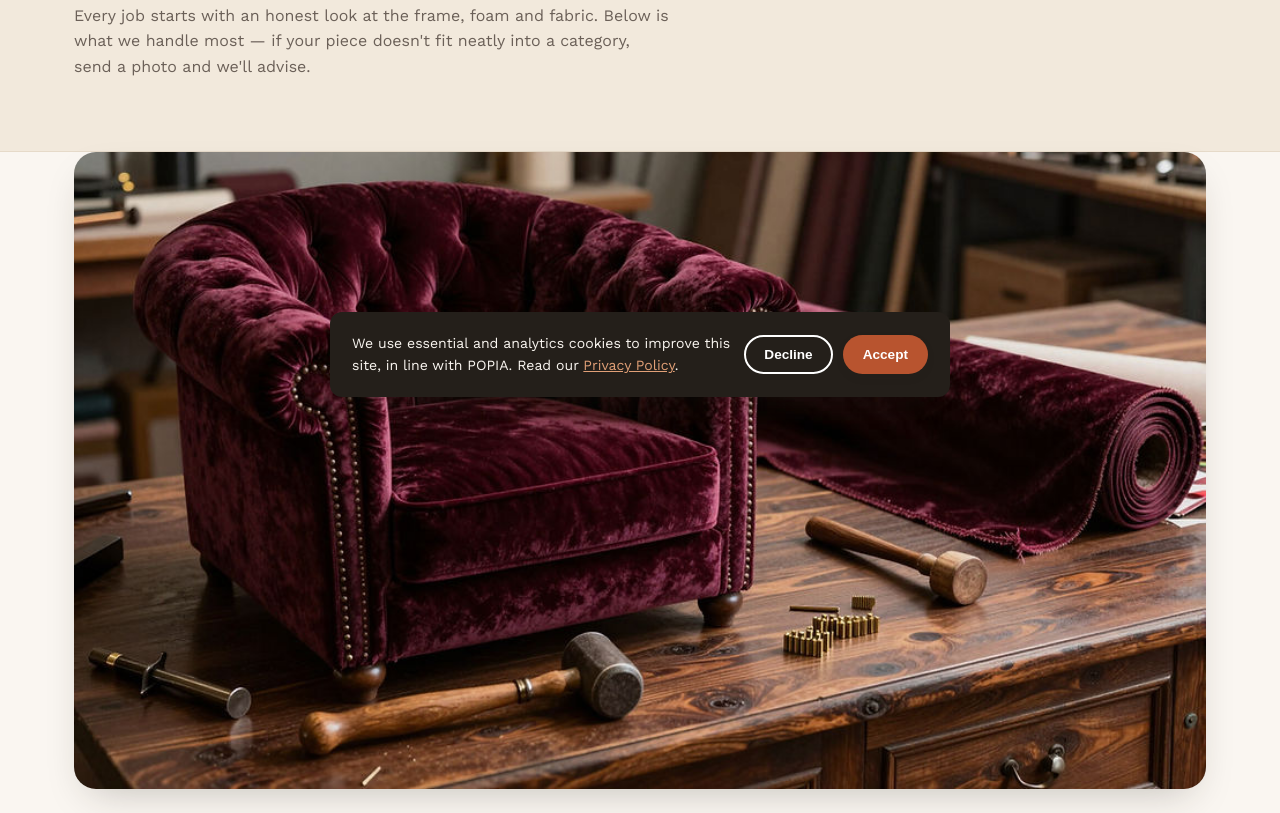
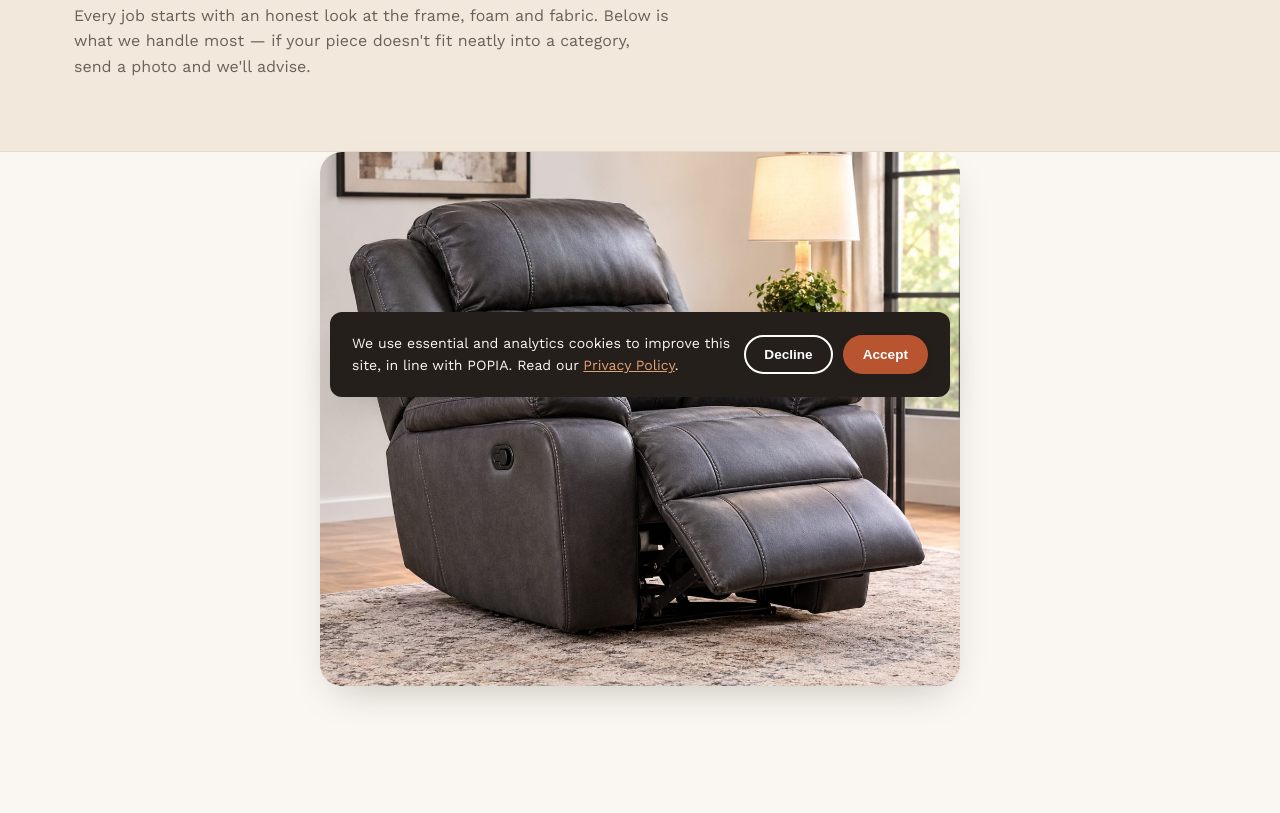
Before and after one commit to ashley865/cutcore, a plain HTML site: page services.html in a window 1280 px wide. Shown: the part 387-1200 px from the top of the page. Drawn offline with nearby package versions, Linux system fonts and the light colour scheme.

Commit message:
Replace services page banner with recliner photo
Co-Authored-By: Claude Sonnet 5.5 <noreply@anthropic.com>

```diff
--- a/css/style.css
+++ b/css/style.css
@@ -643,6 +643,15 @@ p { margin: 0 0 1em; }
   .figure-banner { aspect-ratio: 4 / 3; }
 }
 
+.figure-banner-tall {
+  aspect-ratio: 6 / 5;
+  max-width: 640px;
+  margin-inline: auto;
+}
+@media (max-width: 620px) {
+  .figure-banner-tall { aspect-ratio: 6 / 5; }
+}
+
 /* Inline photo used within a text/image split section */
 .figure-inline {
   margin: 0;
--- a/services.html
+++ b/services.html
@@ -94,8 +94,8 @@
 
   <section class="section" style="padding-top:0;">
     <div class="container">
-      <figure class="figure-banner">
-        <img src="assets/craft-workbench.jpg" alt="Velvet armchair on a workbench with an upholsterer's mallet, tacks and a fabric roll" width="980" height="551" loading="lazy">
+      <figure class="figure-banner figure-banner-tall">
+        <img src="assets/services-recliner-banner.jpg" alt="Charcoal leather recliner chair with the footrest extended in a living room" width="1200" height="1000" loading="lazy">
       </figure>
     </div>
   </section>
```
Also changed, not shown: assets/craft-workbench.jpg (deleted), assets/services-recliner-banner.jpg (added).
